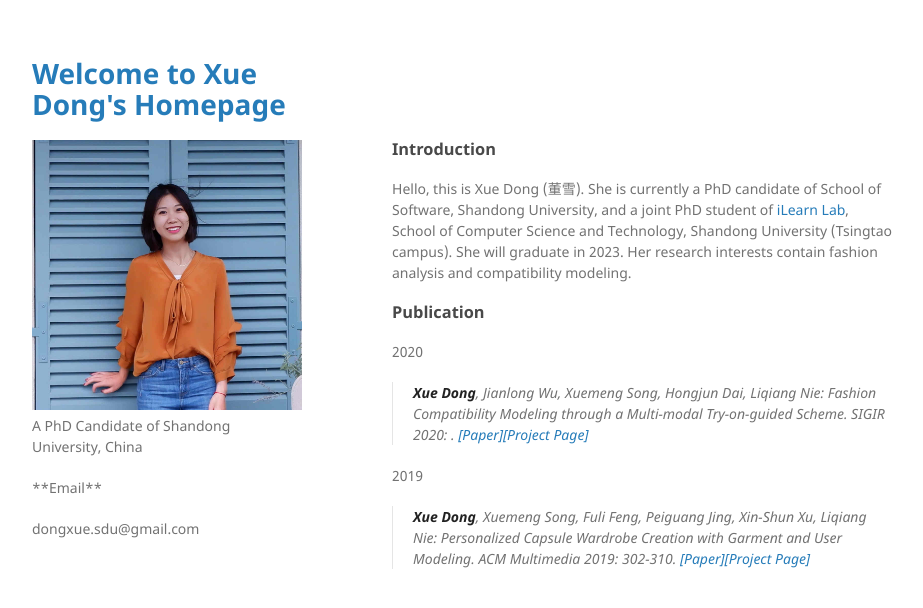
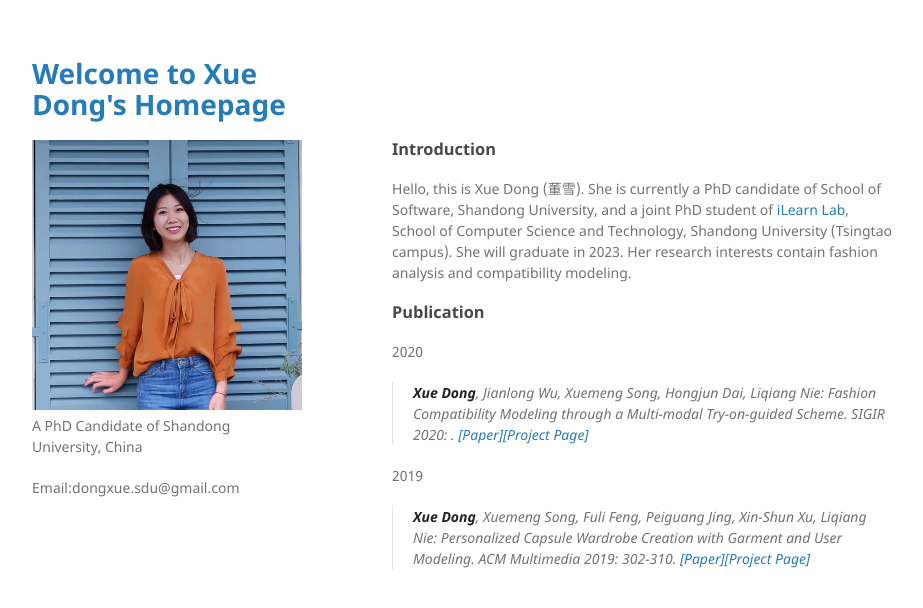
Before and after one commit to hello-dx/hello-dx.github.io, a Jekyll site: the page built from index.md, in a window 1280 px wide. Shown: the top 608 px of the page, without its empty margins (178-1101 px from the left). Built offline with Jekyll 4.4.1, drawn with Linux system fonts in a browser that asks for light colours.

```diff
--- a/_layouts/default.html
+++ b/_layouts/default.html
@@ -26,9 +26,7 @@
         <p class="view"><a href="{{ site.github.repository_url }}">View the Project on GitHub <small>{{ site.github.repository_nwo }}</small></a></p>
         {% endif %}
 
-        <p>**Email**</p>
-
-        <p>dongxue.sdu@gmail.com</p>
+        <p>Email:dongxue.sdu@gmail.com</p>
 
         {% if site.show_downloads %}
         <ul class="downloads">
```
